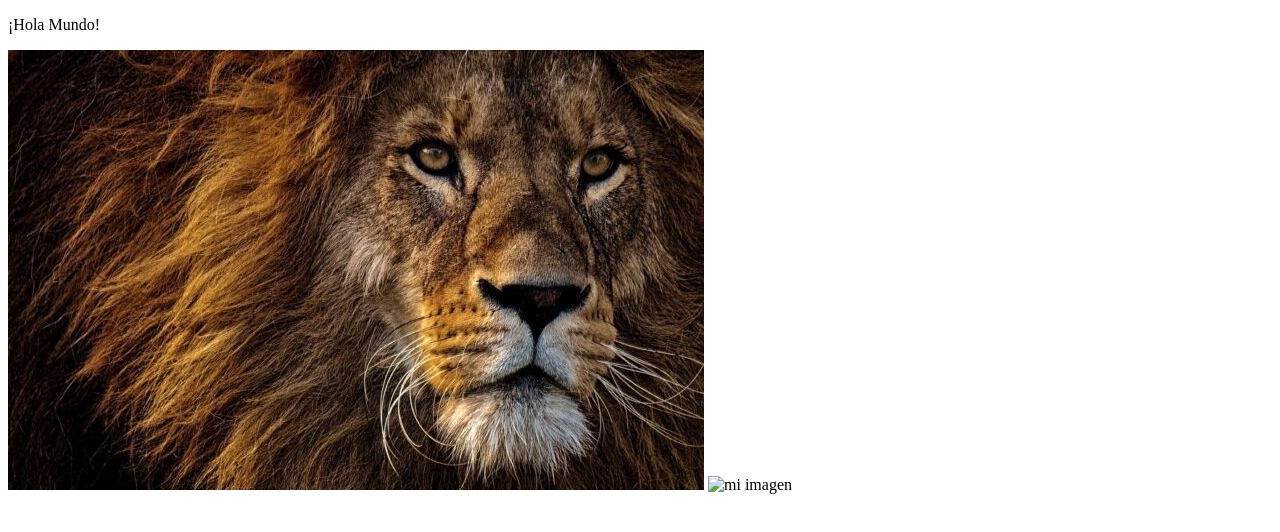
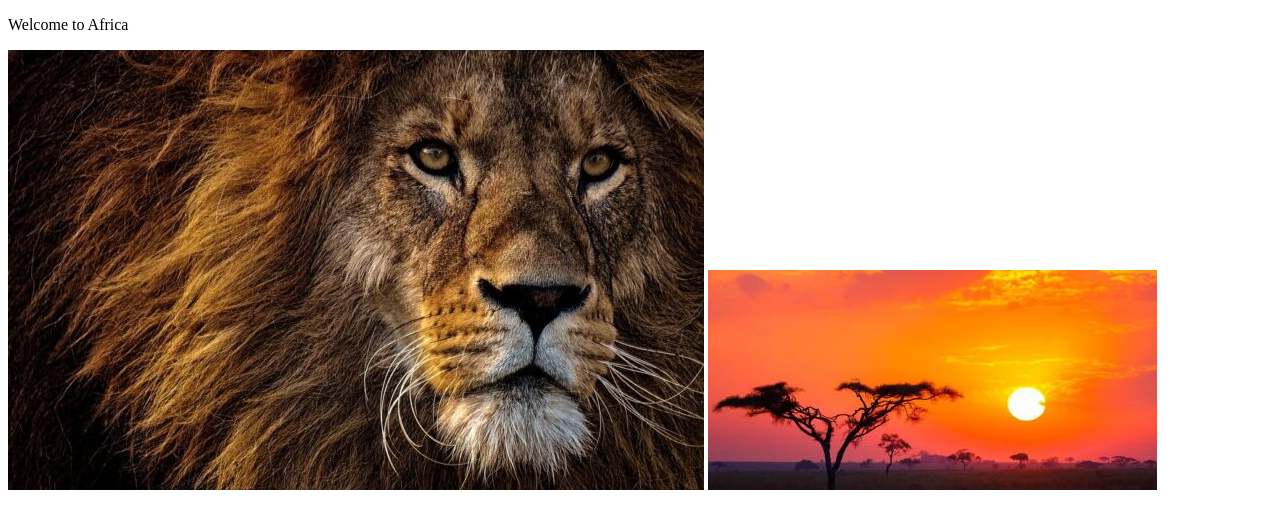
Before and after one commit to anabmolina10/web1, a plain HTML site: page index.html in a window 1280 px wide. Drawn offline with Linux system fonts and the light colour scheme.

Commit message:
pongo foto de la sabana y titulo de Africa

```diff
--- a/index.html
+++ b/index.html
@@ -7,9 +7,9 @@
 </head>
 
 <body>
-    <p>¡Hola Mundo!</p>
+    <p>Welcome to Africa</p>
     <img src="img/leon.jpg" alt="mi imagen">
-    <img src="img/descarga.jpg" alt="mi imagen">
+    <img src="img/sabana.jpeg" alt="mi imagen">
 
 
 </body>
```
Also changed, not shown: img/sabana.jpeg (added).
